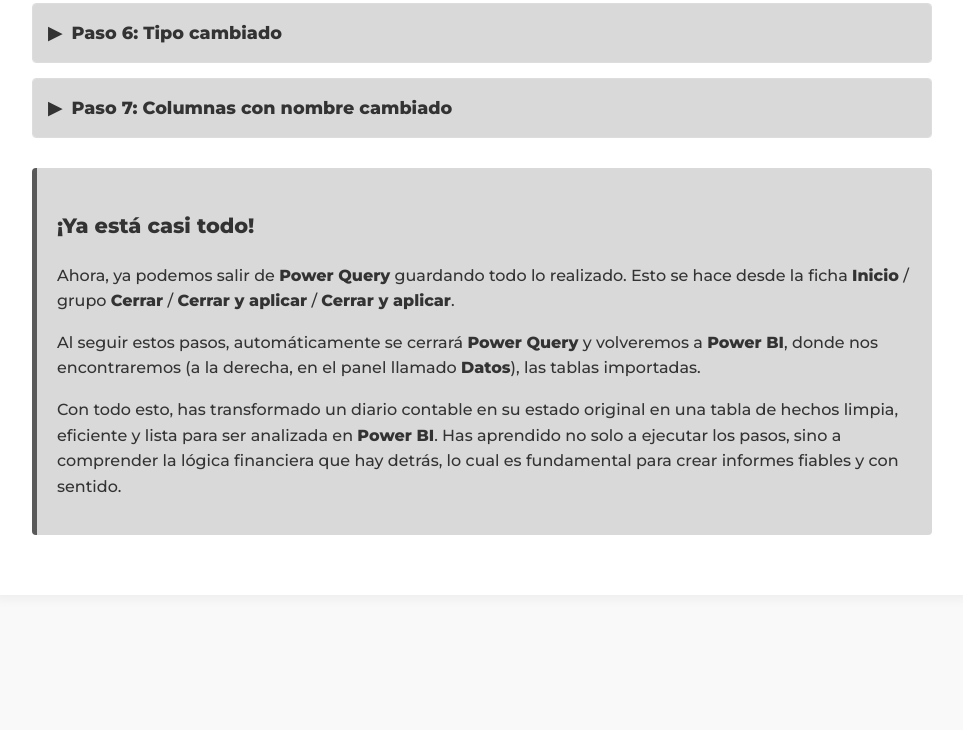
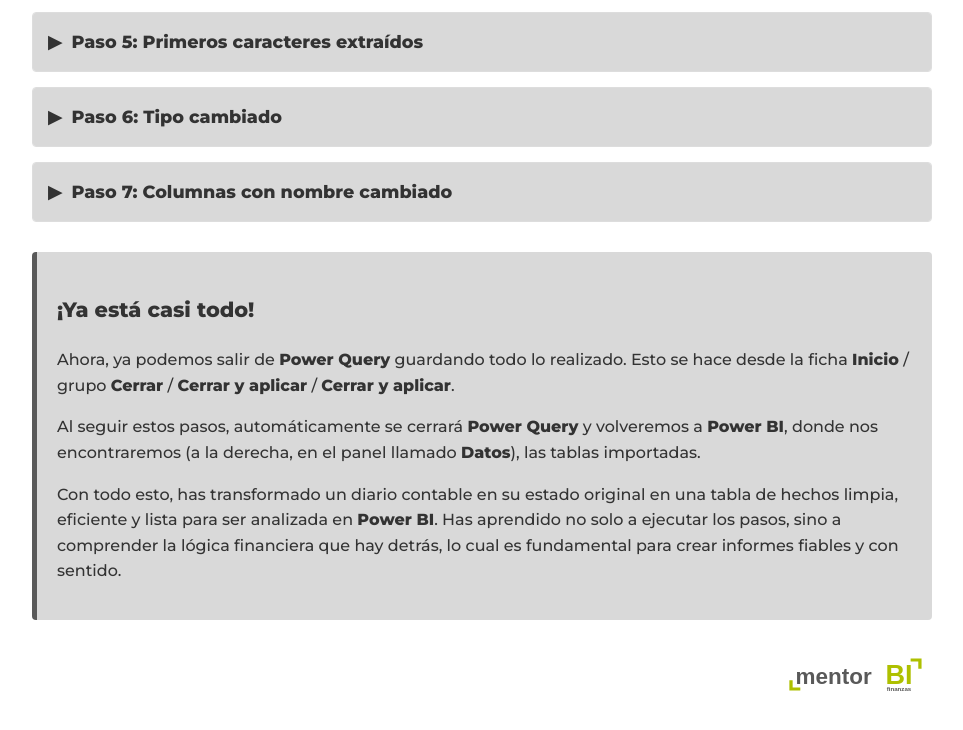
Before and after one commit to mentorBIfinanzas/cursoPBI2025-Dia1Transform, a plain HTML site: page index.html in a window 1280 px wide. Shown: the part 1166-1896 px from the top of the page, without its empty margins (158-1121 px from the left). Before the commit the page ends 1781 px from the top, so only its background shows below. Drawn offline with Linux system fonts and the light colour scheme.

Commit message:
index.html

```diff
--- a/index.html
+++ b/index.html
@@ -161,6 +161,9 @@
 <body>
 
     <div class="container">
+        <!-- ===== IMAGEN INICIAL AÑADIDA AQUÍ ===== -->
+        <img src="Isologo_fondo_blanco.svg" alt="Logotipo" style="width: 150px; margin-bottom: 20px;">
+
         <h1><strong>Guía de transformaciones al diario contable en Power Query</strong></h1>
 
         <div class="intro">
@@ -362,6 +365,11 @@
 	    <p>Con todo esto, has transformado un diario contable en su estado original en una tabla de hechos limpia, eficiente y lista para ser analizada en <strong>Power BI</strong>. Has aprendido no solo a ejecutar los pasos, sino a comprender la lógica financiera que hay detrás, lo cual es fundamental para crear informes fiables y con sentido.</p>
         </div>
 
+        <!-- ===== IMAGEN FINAL AÑADIDA AQUÍ ===== -->
+        <div style="text-align: right; margin-top: 30px;">
+            <img src="Isologo_fondo_blanco.svg" alt="Logotipo" style="width: 150px;">
+        </div>
+
     </div>
 
 </body>
```
